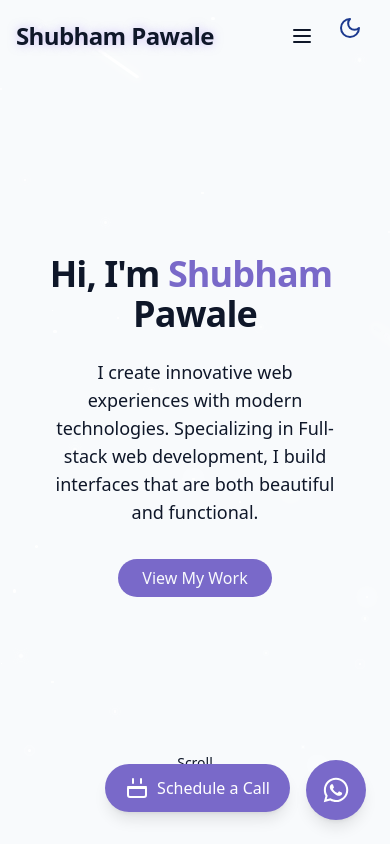
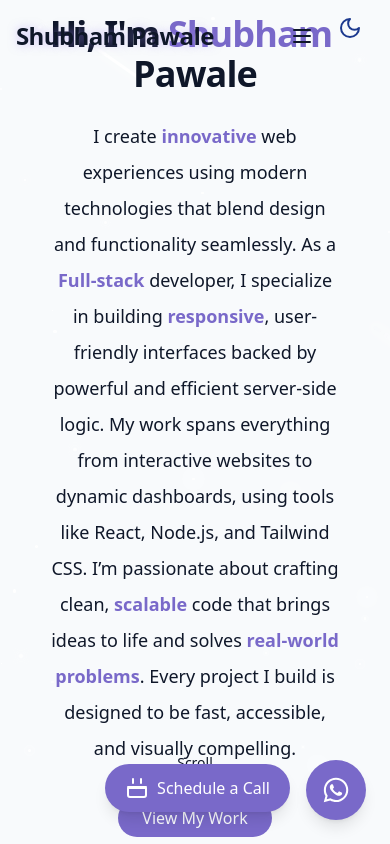
Before and after one commit to shubhampawale7/PortfolioWeb, a React (Vite) app: page / in a window 390 px wide. Shown: the top 844 px of the page. Built offline with nearby package versions, Linux system fonts and the light colour scheme.

Commit message:
feat: Enhance HeroSection text for improved clarity and engagement; update styling for better readability and responsiveness

```diff
--- a/src/components/HeroSection.jsx
+++ b/src/components/HeroSection.jsx
@@ -20,10 +20,25 @@ export const HeroSection = () => {
             </span>
           </h1>
 
-          <p className="text-lg md:text-xl text-muted-foreground max-2-2xl mx-auto opacity-0 animate-fade-in-delay-3">
-            I create innovative web experiences with modern technologies.
-            Specializing in Full-stack web development, I build interfaces that
-            are both beautiful and functional.
+          <p className="text-lg md:text-xl text-muted-foreground max-w-3xl mx-auto leading-loose font-normal opacity-0 animate-fade-in-delay-3 [text-wrap:balance]">
+            I create{" "}
+            <span className="text-primary font-semibold">innovative</span> web
+            experiences using modern technologies that blend design and
+            functionality seamlessly. As a{" "}
+            <span className="text-primary font-semibold">Full-stack</span>{" "}
+            developer, I specialize in building
+            <span className="text-primary font-semibold"> responsive</span>,
+            user-friendly interfaces backed by powerful and efficient
+            server-side logic. My work spans everything from interactive
+            websites to dynamic dashboards, using tools like React, Node.js, and
+            Tailwind CSS. I’m passionate about crafting clean,{" "}
+            <span className="text-primary font-semibold">scalable</span> code
+            that brings ideas to life and solves{" "}
+            <span className="text-primary font-semibold">
+              real-world problems
+            </span>
+            . Every project I build is designed to be fast, accessible, and
+            visually compelling.
           </p>
 
           <div className="pt-4 opacity-0 animate-fade-in-delay-4">
```
